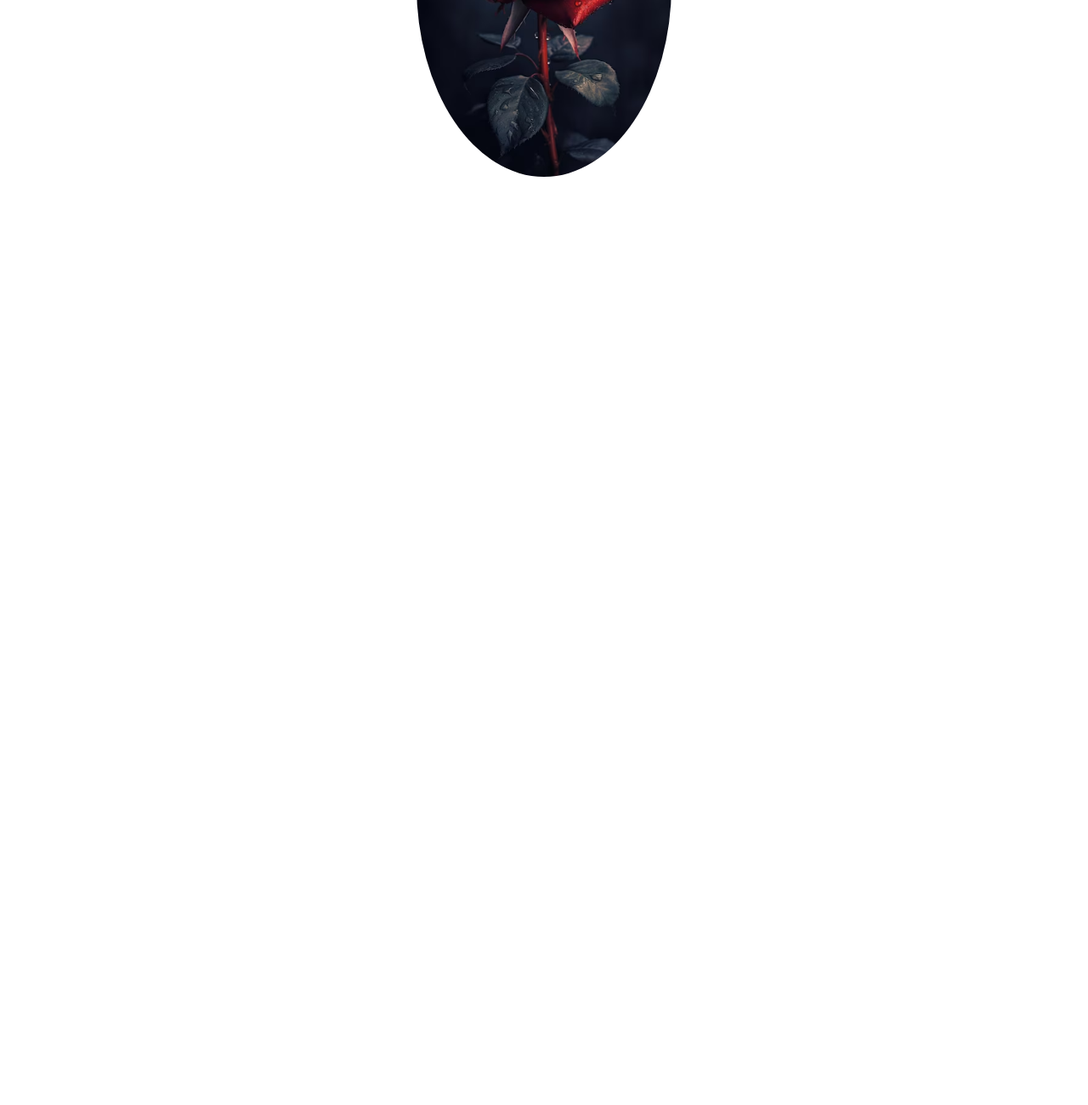
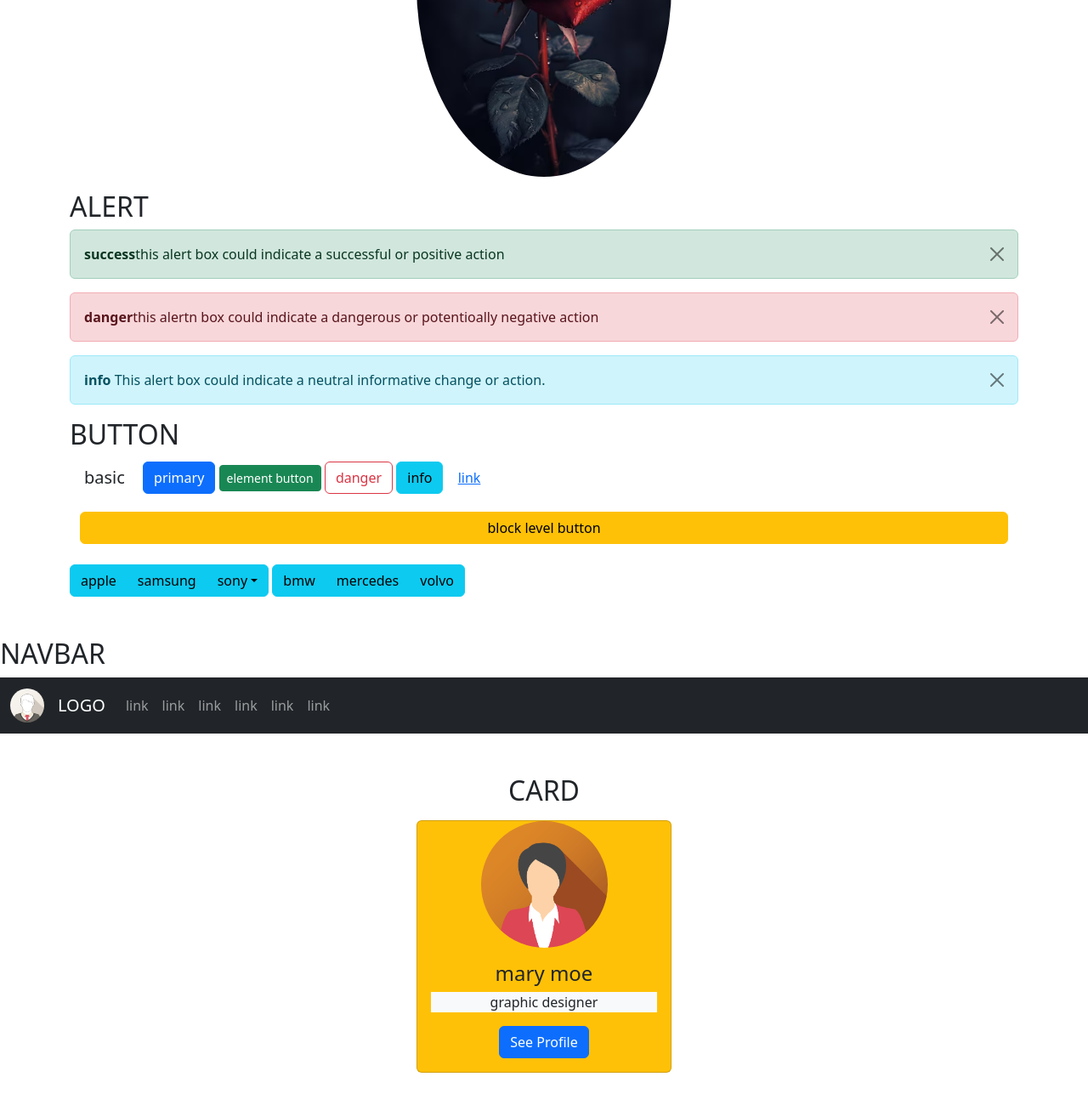
Before and after one commit to Athilathesni/BOOTSTRAP, a plain HTML site: page index.html in a window 1280 px wide. Shown: the part 796-2096 px from the top of the page at 85% size. Before the commit the page ends 1004 px from the top, so only its background shows below. Drawn offline with nearby package versions, Linux system fonts and the light colour scheme.

Commit message:
file added

```diff
--- a/index.html
+++ b/index.html
@@ -183,5 +183,92 @@
     <h2>IMAGES</h2>
     <img src="red-rose-with-water-drops-it_771703-32981.avif" class="img-fluid mx-auto d-block rounded-circle "  alt="" width="300px" height="300px">
 </div>
+<div class="container mt-3">
+    <h2>ALERT</h2>
+    <div class=" alert alert-success alert-dismissible">
+        <button type="button" class="btn-close" data-bs-dismiss="alert"></button>
+        <strong>success</strong>this alert box could indicate a successful or positive action
+    </div>
+    <div class="alert alert-danger alert-dismissible" >
+        <button type="button" class="btn-close" data-bs-dismiss="alert"></button>
+        <strong>danger</strong>this alertn box could indicate a dangerous or potentioally negative action
+    </div>
+    <div class="alert alert-info alert-dismissible" >
+        <button type="button" class="btn-close" data-bs-dismiss="alert"></button>
+        <strong>info</strong> This alert box could indicate a neutral informative change or action.
+    </div>
+</div>
+<div class="container mt-3">
+    <h2>BUTTON</h2>
+    <button type="button" class="btn btn-lg">basic</button>
+    <button type="button" class="btn btn-primary btn-md">primary</button>
+    <input type="button" class="btn btn-success btn-sm" value="element button">
+    <button type="button" class="btn btn-outline-danger">danger</button>
+    <button type="button" class="btn btn-info">info</button>
+    <button type="button" class="btn btn-link">link</button>
+    <div class="container mt-3 d-grid">
+        <button type="button" class="btn btn-warning btn-block">block level button</button>
+    </div><br>
+    <div class=" btn-group">
+        <button type="button" class="btn btn-info">apple</button>
+        <button type="button" class="btn btn-info">samsung</button>
+        <button type="button" class="btn btn-info dropdown-toggle" data-bs-toggle="dropdown">sony</button>
+        <ul class="dropdown-menu">
+            <li><a class="dropdown-item" href="">Tablet</a></li>
+            <li><a class="dropdown-item" href="">Smartphone</a></li>
+          </ul>
+    </div>
+    <div class="btn-group">
+        <button type="button" class="btn btn-info">bmw</button>
+        <button type="button" class="btn btn-info">mercedes</button>
+        <button type="button" class="btn btn-info">volvo</button>
+    </div>
+</div><br><br>
+<h2>NAVBAR</h2>
+<nav class="navbar navbar-expand-sm bg-dark navbar-dark">
+    <div class="container-fluid ">
+        <a class="navbar-brand" href="#">
+            <img src="img_avatar1.png" alt="Logo" style="width:40px;" class="rounded-pill">
+          </a>
+        <a class="navbar-brand" href="">LOGO</a>
+        <button type="button" class="navbar-toggler" data-bs-toggle="collapse" data-bs-target="#collapsiblenav">
+            <span class="navbar-toggler-icon"></span>
+        </button>
+        <div class="collapse navbar-collapse" id="collapsiblenav">
+            <ul class="navbar-nav">
+                <li class="navbar-item">
+                    <a class="nav-link" href="">link</a>
+                </li>
+                <li class="navbar-item">
+                    <a class="nav-link" href="">link</a>
+                </li>
+                <li class="navbar-item">
+                    <a class="nav-link" href="">link</a>
+                </li>
+                <li class="navbar-item">
+                    <a class="nav-link" href="">link</a>
+                </li>
+                <li class="navbar-item">
+                    <a class="nav-link" href="">link</a>
+                </li>
+                <li class="navbar-item">
+                    <a class="nav-link" href="">link</a>
+                </li>
+            </ul>
+        </div>
+    </div>
+</nav><br><br>
+<center><h2>CARD</h2>
+    <div class="container mt-3">
+<div class="card bg-warning" style="width: 300px;">
+    <center><img class="card-img-top img-fluid rounded-circle" src="img_avatar6.png" alt="" style="width: 50%;"></center>
+    <div class="card-body">
+        <h4 class="card-title">mary moe</h4>
+        <p class="card-text bg-light" >graphic designer</p>
+        <a href="" class="btn btn-primary">See Profile</a>
+    </div>
+</div>
+</div>
+</center><br><br>
 </body>
 </html>
```
Also changed, not shown: img_avatar1.png (added), img_avatar6.png (added).
